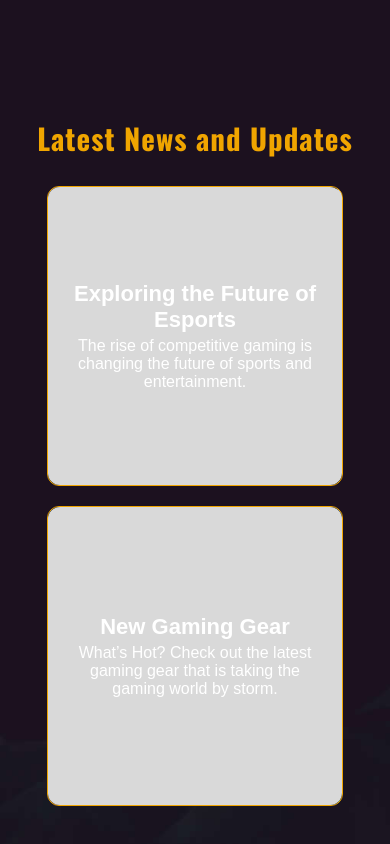
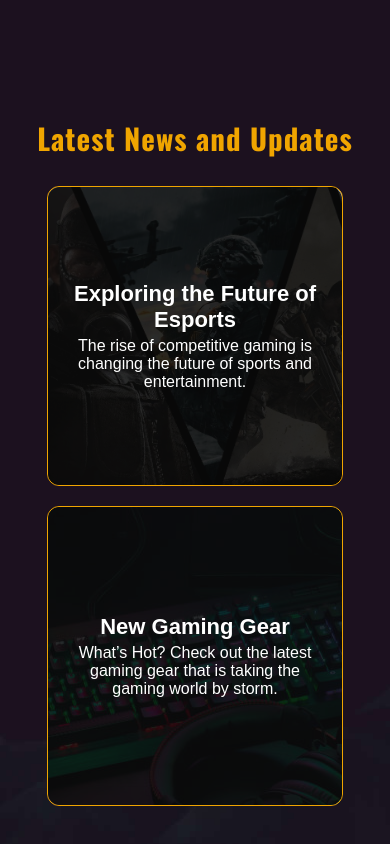
Before and after one commit to Vanshdeveloper/pixelforge, a plain HTML site: page index.html in a window 390 px wide. Shown: the part 3684-4528 px from the top of the page. Drawn offline with nearby package versions, Linux system fonts and the light colour scheme; a web font is replaced by a local one.

Commit message:
Update stylesheet.css

```diff
--- a/assets/css/stylesheet.css
+++ b/assets/css/stylesheet.css
@@ -657,7 +657,7 @@ article {
     padding: 0 12px;
     height: 100%;
     width: 100%;
-    background-color: #d9d9d9;
+    background-color: #0a0a0adc;
     display: flex;
     align-items: center;
     justify-content: center;
```
